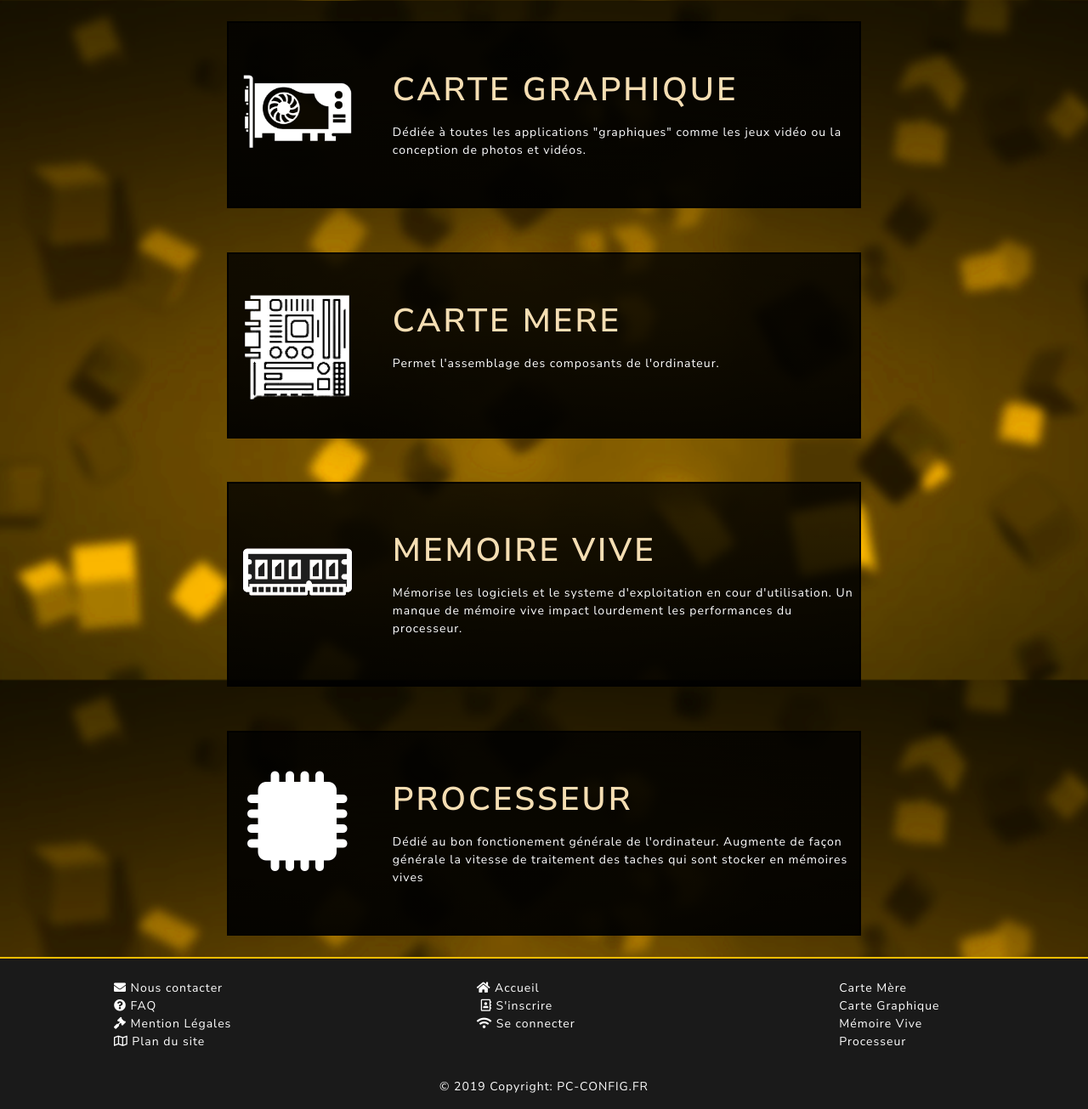
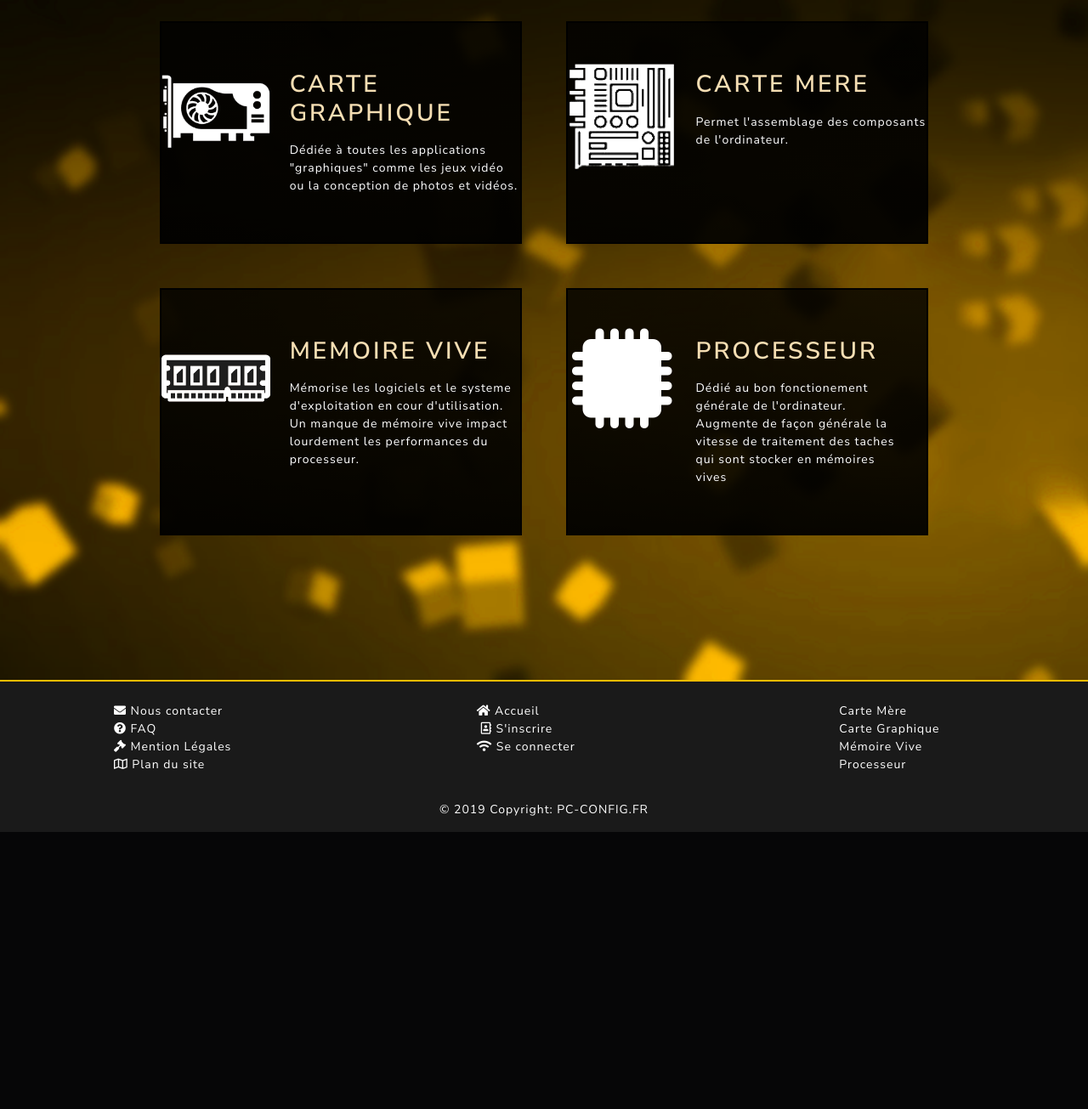
Before and after one commit to codeurH24/projet-pro-mvc1, a PHP site: page /admin/log/1 in a window 1280 px wide. Shown: the part 100-1405 px from the top of the page at 85% size. After the commit the page ends 1079 px from the top, so only its background shows below. Run offline with PHP 8.4, Linux system fonts and the light colour scheme; some libraries are stand-ins or nearby versions; some web fonts are replaced.

Commit message:
crud: suppression  admin access fait. Modification responsive index view faite

```diff
--- a/index.php
+++ b/index.php
@@ -295,6 +295,9 @@ $Route = new Route();
   ->get('^/admin/acces/supprimer-un-acces-([0-9]+)\.php$', ['id'])
   ->controller('admin/accessController.php', 'deleteRequest')
 
+  ->get('^/admin/acces/delete/$')
+  ->controller('admin/accessController.php', 'delete')
+
 
 
 
--- a/view/index.view.php
+++ b/view/index.view.php
@@ -1,8 +1,8 @@
 <main class="container-fluid <?= $class ?>">
   <div class="row justify-content-center ">
-    <div class="col-12 col-md-8 col-xl-7  menuItemCategorie">
+    <div class="col-12 col-md-8 col-xl-4  menuItemCategorie">
       <div class="row">
-        <div class="col-3">
+        <div class="col-3 col-xl-4">
           <a href="/composants/carte-graphique-1.php">
             <img src="public/image/gpu.png" alt="carte graphique" />
           </a>
@@ -10,7 +10,7 @@
         <div class="col">
           <a href="/composants/carte-graphique-1.php">
             <p class="titleCat">
-              <h1>Carte Graphique</h1>
+              <h1 class="h2">Carte Graphique</h1>
             </p>
             <p class="descriptionCat">
               Dédiée à toutes les applications "graphiques" comme les jeux vidéo ou la conception de photos et vidéos.
@@ -19,9 +19,9 @@
         </div>
       </div>
     </div>
-    <div class="col-12 col-md-8 col-xl-7 menuItemCategorie">
+    <div class="col-12 col-md-8 col-xl-4 menuItemCategorie">
       <div class="row">
-        <div class="col-3">
+        <div class="col-3 col-xl-4">
           <a href="/composants/carte-mere-1.php">
             <img src="public/image/mainboard1.png" alt="carte mere" />
           </a>
@@ -29,7 +29,7 @@
         <div class="col">
           <a href="/composants/carte-mere-1.php">
             <p class="titleCat">
-              <h1>Carte mere</h1>
+              <h1 class="h2">Carte mere</h1>
             </p>
             <p class="descriptionCat">
               Permet l'assemblage des composants de l'ordinateur.
@@ -38,9 +38,9 @@
         </div>
       </div>
     </div>
-    <div class="col-12 col-md-8 col-xl-7 menuItemCategorie">
+    <div class="col-12 col-md-8 col-xl-4 menuItemCategorie">
       <div class="row">
-        <div class="col-3">
+        <div class="col-3 col-xl-4">
           <a href="/composants/memoire-vive-1.php">
             <img src="public/image/ram2.png" alt="carte graphique" />
           </a>
@@ -48,7 +48,7 @@
         <div class="col">
           <a href="/composants/memoire-vive-1.php">
             <p class="titleCat">
-              <h1>Memoire vive</h1>
+              <h1 class="h2">Memoire vive</h1>
             </p>
             <p class="descriptionCat">
               Mémorise les logiciels et le systeme d'exploitation en cour d'utilisation. Un manque de mémoire vive impact lourdement les performances du processeur.
@@ -57,17 +57,17 @@
         </div>
       </div>
     </div>
-    <div class="col-12 col-md-8 col-xl-7 menuItemCategorie">
+    <div class="col-12 col-md-8 col-xl-4 menuItemCategorie">
       <div class="row">
-        <div class="col-3">
+        <div class="col-3 col-xl-4">
           <a href="/composants/processeur-1.php">
             <img src="public/image/processeur.png" alt="carte graphique" />
           </a>
         </div>
-        <div class="col">
+        <div class="col-7">
           <a href="/composants/processeur-1.php">
             <p class="titleCat">
-              <h1>Processeur</h1>
+              <h1 class="h2">Processeur</h1>
             </p>
             <p class="descriptionCat">
               Dédié au bon fonctionement générale de l'ordinateur. Augmente de façon générale la vitesse de traitement des taches qui sont stocker en mémoires vives
```
Also changed, not shown: controller/admin/accessController.php (+11 -5 lines), model/modelAccess.php (+16 -0 lines), view/admin/access/deleteAccess.view.php (+17 -1 lines).
